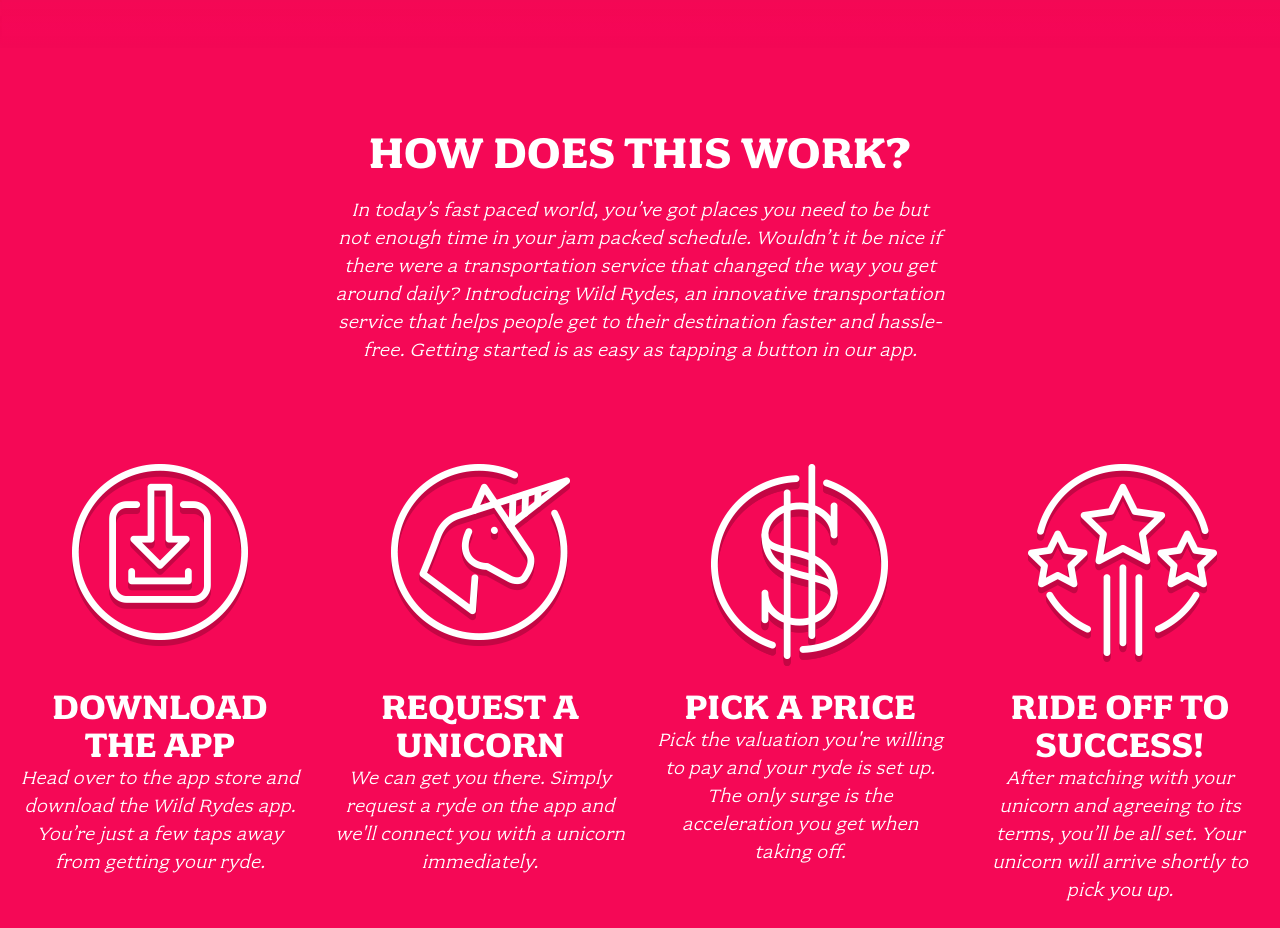
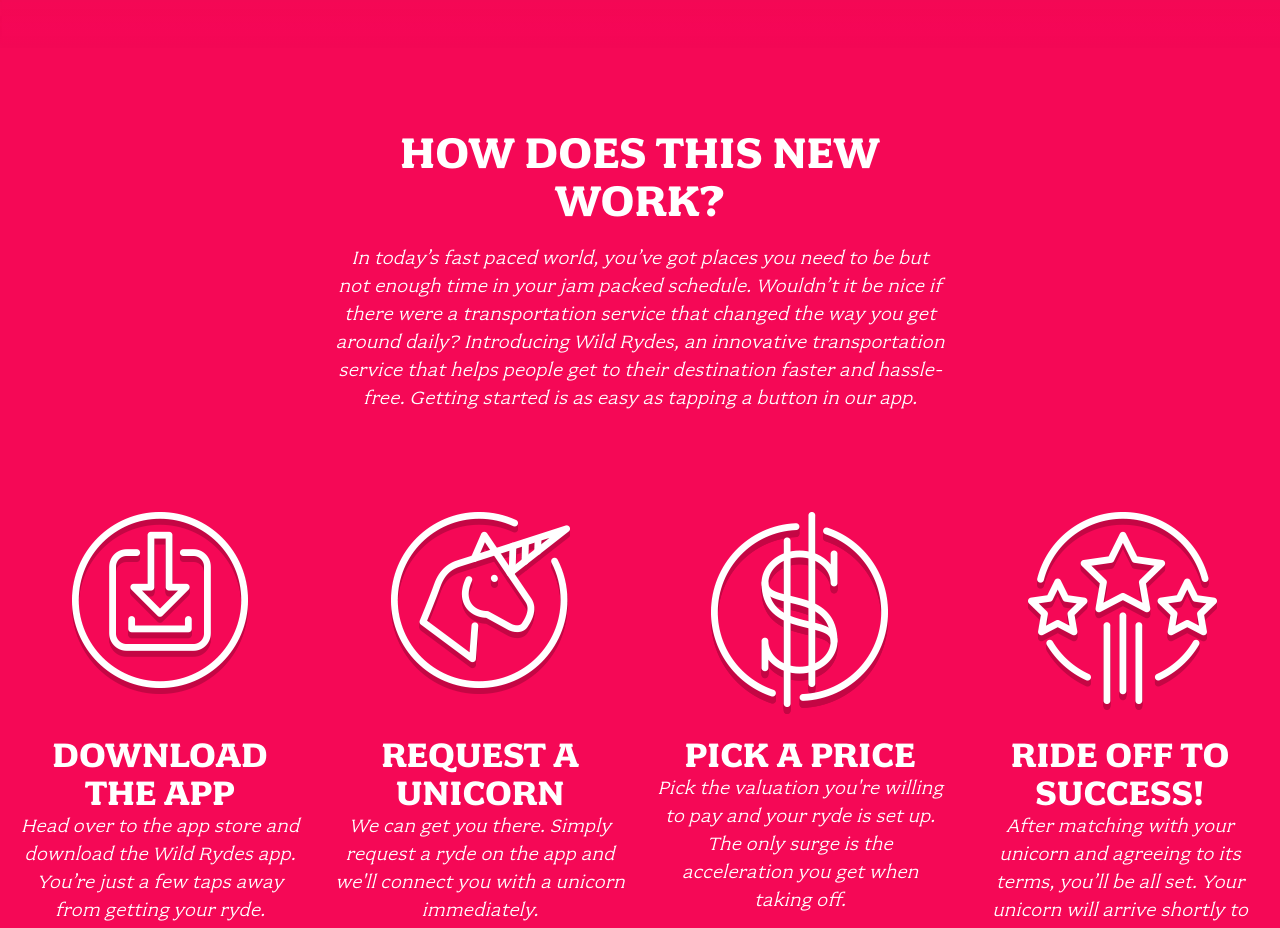
Before and after one commit to ardevopsun/aws-ws-wildrydes-site, a plain HTML site: page index.html in a window 1280 px wide. Shown: the part 900-1828 px from the top of the page. Drawn offline with Linux system fonts and the light colour scheme.

Commit message:
Update index.html

```diff
--- a/index.html
+++ b/index.html
@@ -30,7 +30,7 @@
 
   <section class="home-about">
     <div class="row column large-9 xlarge-6 xxlarge-4">
-      <h2 class="section-title">How Does This Work?</h2>
+      <h2 class="section-title">How Does This New Work?</h2>
       <p class="content">
         In today’s fast paced world, you’ve got places you need to be but not enough time in your jam packed schedule. Wouldn’t it be nice if there were a transportation service that changed the way you get around daily? Introducing Wild Rydes, an innovative transportation service that helps people get to their destination faster and hassle-free. Getting started is as easy as tapping a button in our app.
       </p>
```
